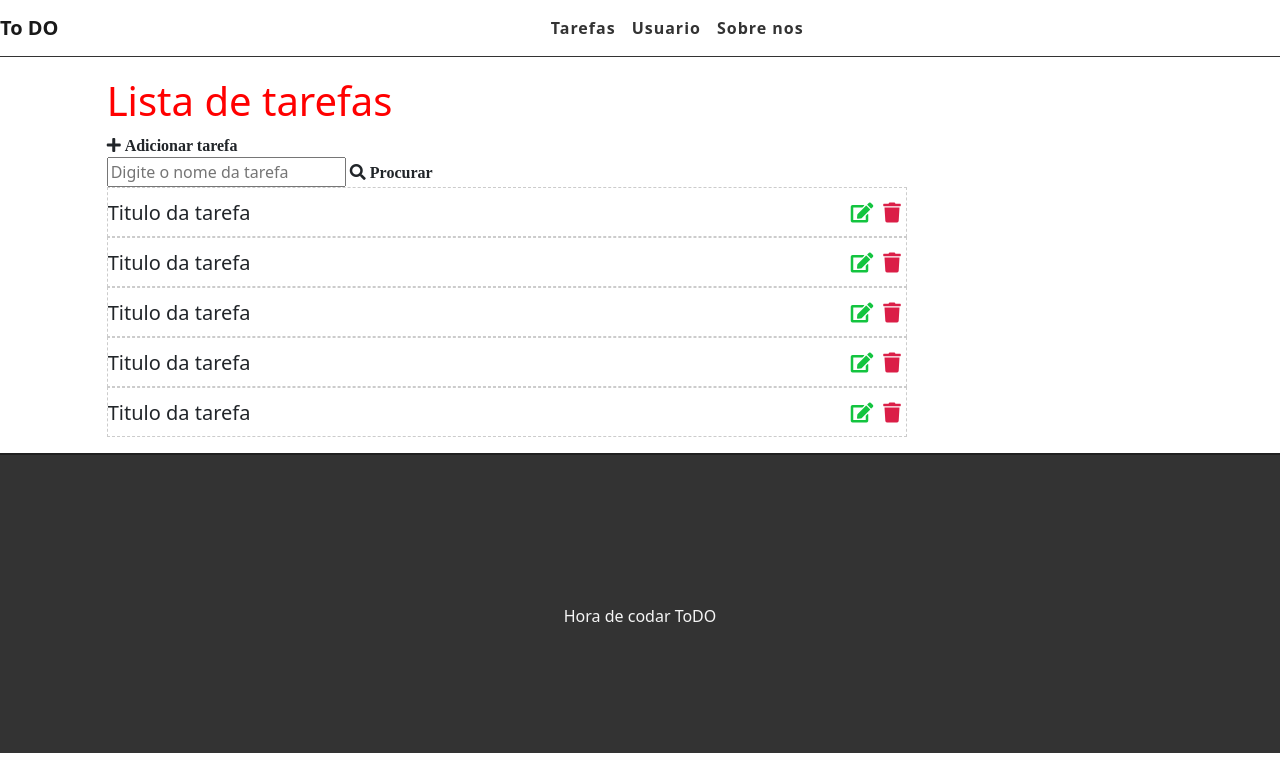
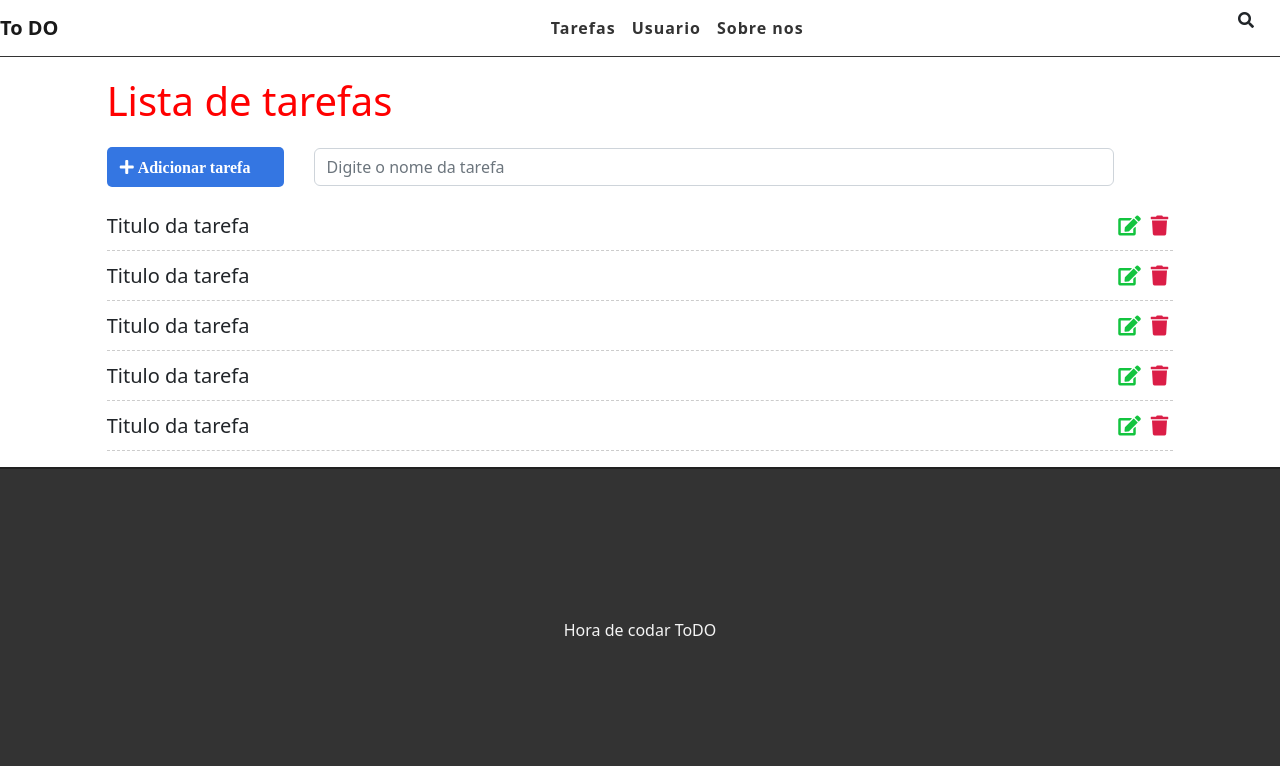
Before and after one commit to miltonmaleiane/todo, a Django app: page / in a window 1280 px wide. Shown: the top 766 px of the page. Run offline with Django 4.2, Linux system fonts and the light colour scheme.

Commit message:
Estilizando icones

```diff
--- a/tasks/static/css/styles.css
+++ b/tasks/static/css/styles.css
@@ -23,6 +23,33 @@ h1{
     letter-spacing: 1px;
 
 }
+/*Botao adicionar*/
+.add-div{
+    background-color:#3476e2;
+    cursor: pointer;
+    display: inline-block;
+    color: #fff;
+    padding: 8px;
+    border-radius: 5px;
+    margin-right: 25px;
+}
+.fas.fa-plus{
+    margin-right: 10px;
+    margin-left: 5px;
+    color: #fff;
+}
+/*Search*/
+.fas.fa-search{
+    position: absolute;
+    top: 12px;
+    right: 26px;
+}
+.search-div{
+    padding: 0px;
+    margin-top: 15px;
+    margin-bottom: 15px;
+    display: inline-block;
+}
 /* Lista de tarefas*/
 .list-div{
     padding: 0;
@@ -35,7 +62,7 @@ h1{
     font-size: 20px;
     height: 50px;
     padding-top: 10px;
-    border: 1px dashed #ccc;
+    border-bottom: 1px dashed #ccc;
 }
 
 .fas.fa-trash, .fas.fa-edit{
--- a/tasks/templates/tasks/list.html
+++ b/tasks/templates/tasks/list.html
@@ -8,8 +8,9 @@
         <i class="fas fa-plus"> Adicionar tarefa</i>
     </div>
     <div class="col-9 search-div">
-        <input type="text" id="search" name="search" placeholder="Digite o nome da tarefa">
-        <i class="fas fa-search"> Procurar</i>
+        <input class = "form-control" type="text" id="search" name="search" placeholder="Digite o nome da tarefa">
+        <i class="fas fa-search"> </i>
+        </div>
         <ul class="task-list">
             <li class="task-item">
                 <span>
@@ -44,6 +45,6 @@
                 <span> <i class="fas fa-edit"></i></span>
             </li>
         </ul>
-    </div>
+
 </div>
 {% endblock %}
```
